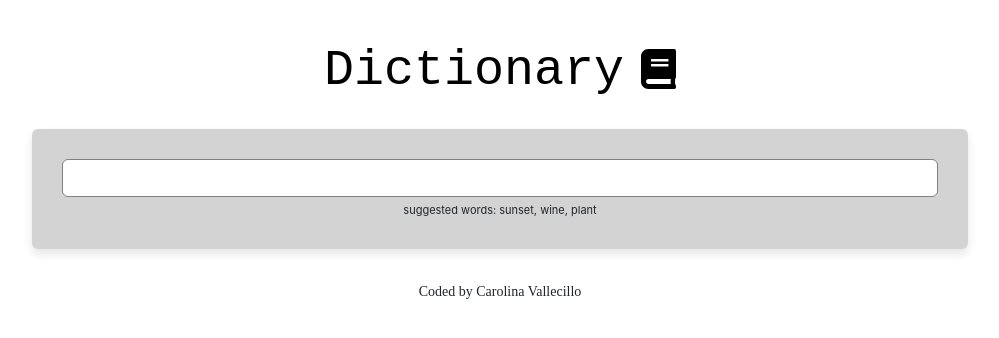
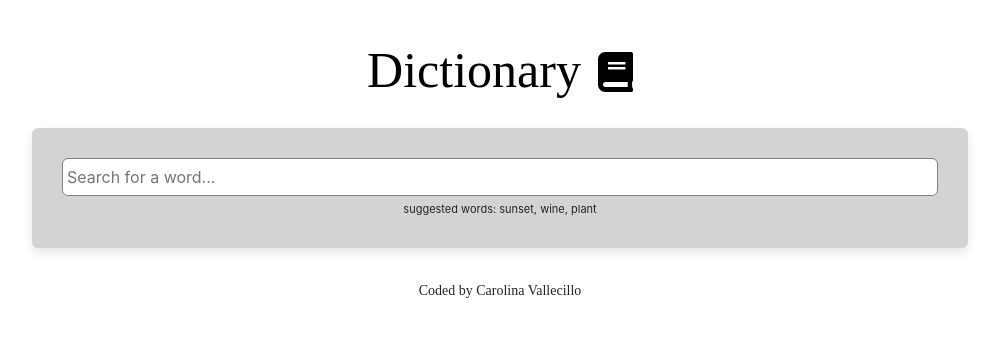
Before and after one commit to danuvia27/dictionary-project, a React (Create React App) app: page / in a window 1280 px wide. Shown: the top 338 px of the page, without its empty margins (140-1139 px from the left). Built offline with nearby package versions, Linux system fonts and the light colour scheme.

Commit message:
updating css

```diff
--- a/src/App.css
+++ b/src/App.css
@@ -7,7 +7,7 @@ body {
   color: black;
   display: inline-block;
   margin-right: 17px;
-  font-family: "Source Code Pro", monospace;
+  font-family: "Cinzel", serif;
 }
 
 .App {
--- a/src/Dictionary.js
+++ b/src/Dictionary.js
@@ -38,7 +38,11 @@ export default function Dictionary() {
     <div className="Dictionary">
       <section>
         <form onSubmit={handleSubmit}>
-          <input type="search" onChange={handleKeywordChange} />
+          <input
+            type="search"
+            placeholder="Search for a word..."
+            onChange={handleKeywordChange}
+          />
         </form>
         <div className="hint">suggested words: sunset, wine, plant</div>
       </section>
```
